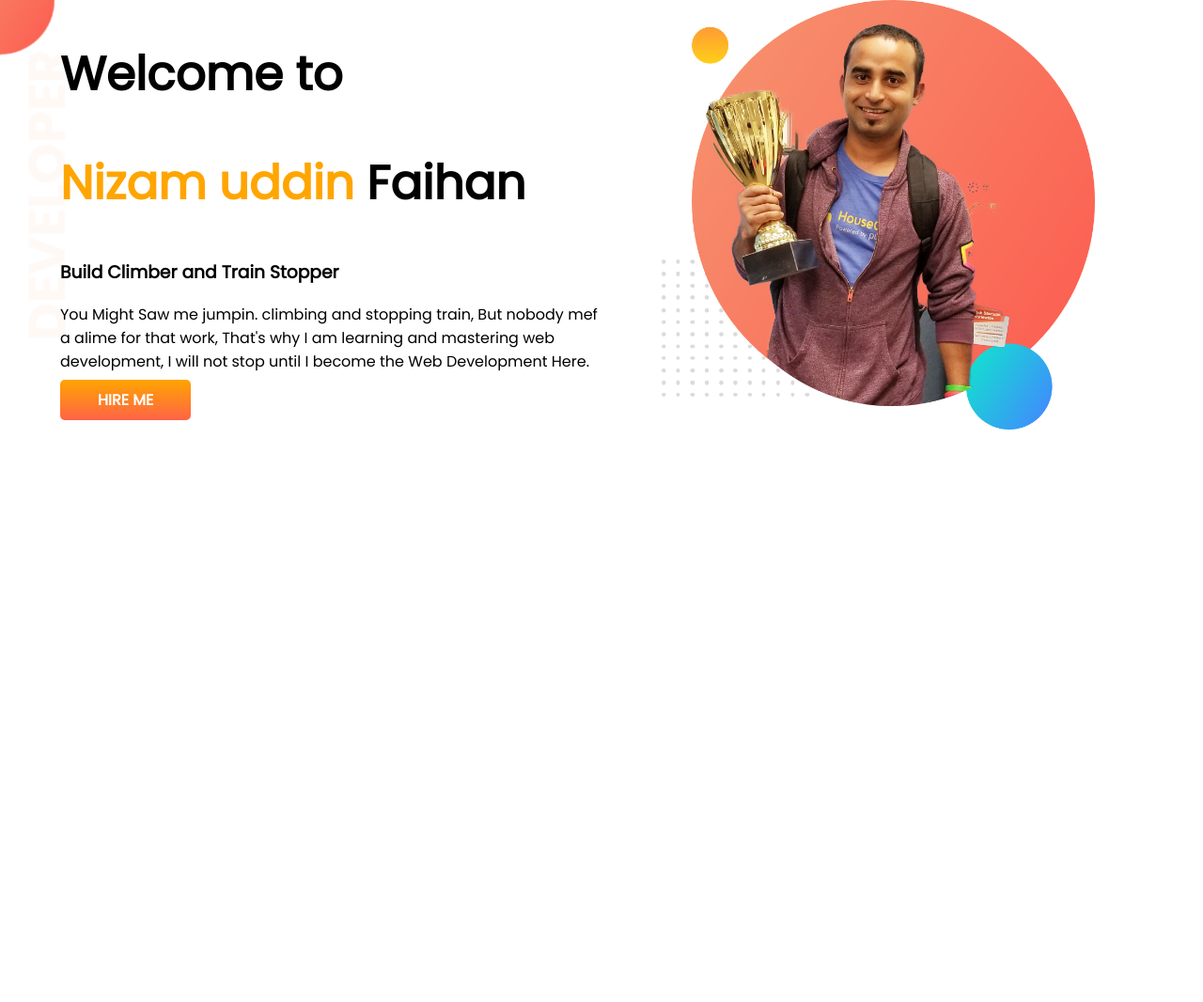
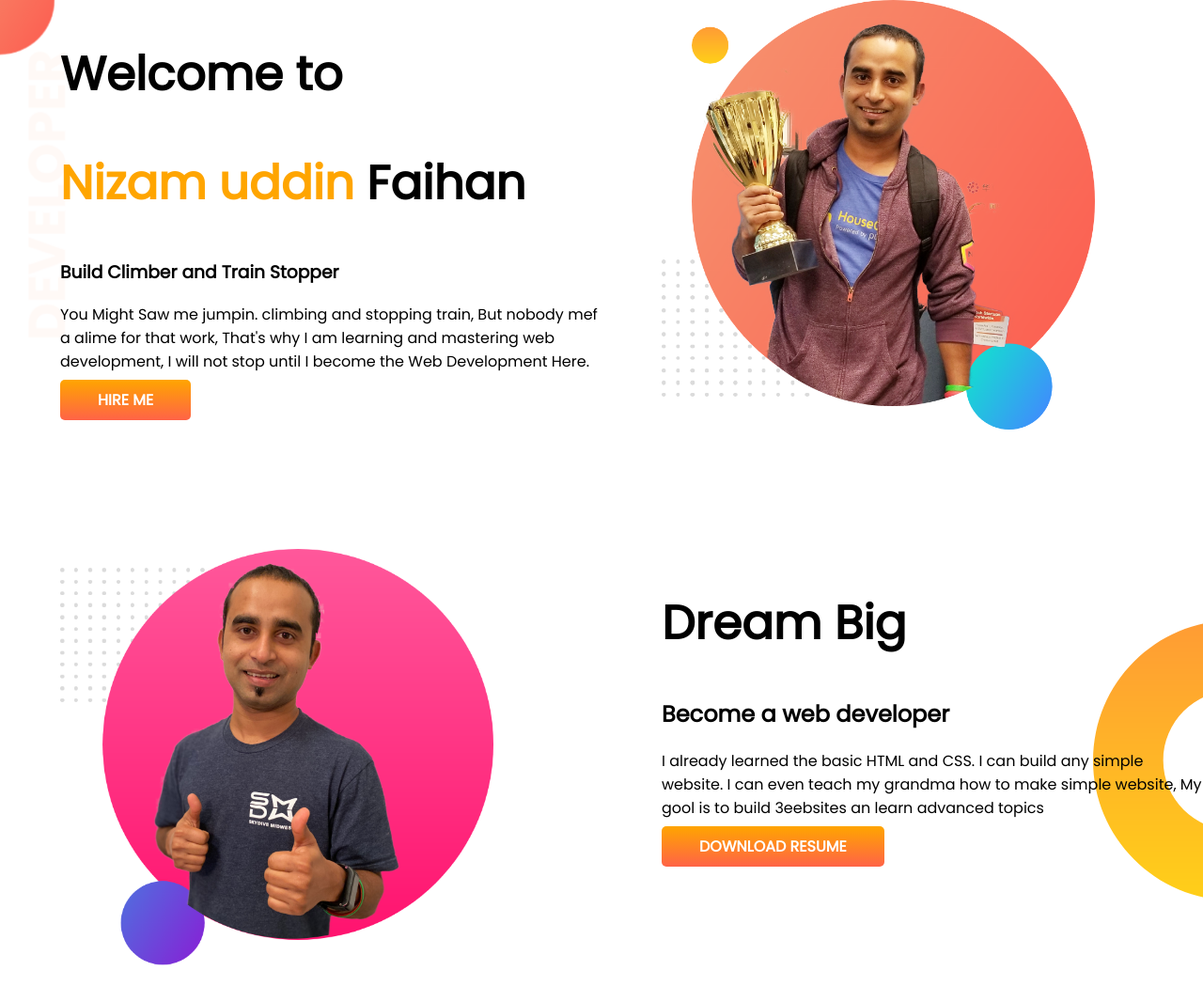
Before and after one commit to nizamuddin15bd/developer-protpolio, a plain HTML site: page index.html in a window 1280 px wide. Shown: the whole page at 94% size. Before the commit the page ends 800 px from the top, so only its background shows below. Drawn offline with Linux system fonts and the light colour scheme.

Commit message:
dream big

```diff
--- a/css/style.css
+++ b/css/style.css
@@ -13,6 +13,7 @@ h1 {
 
 section {
     display: flex;
+    margin-bottom: 120px;
 }
 
 .half-width {
@@ -37,3 +38,9 @@ section {
     background-image: url(../images/top-banner.png);
     background-repeat: no-repeat;
 }
+
+.dream-big {
+    background-image: url(../images/dream-bg.png);
+    background-repeat: no-repeat;
+    background-position: right;
+}
--- a/index.html
+++ b/index.html
@@ -29,6 +29,18 @@
             <img src="images/jhankar.png" alt="">
         </div>
     </section>
+    <section class="dream-big">
+        <div class="half-width">
+            <img src="images/jhankar2.png" alt="">
+        </div>
+        <div class="half-width">
+            <h1>Dream Big</h1>
+            <h2>Become a web developer</h2>
+            <p>I already learned the basic HTML and CSS. I can build any simple website. I can even teach my grandma how
+                to make simple website, My gool is to build 3eebsites an learn advanced topics</p>
+            <a class="link-button" target="_blank" href="">DOWNLOAD RESUME</a>
+        </div>
+    </section>
 </body>
 
 </html>
```
